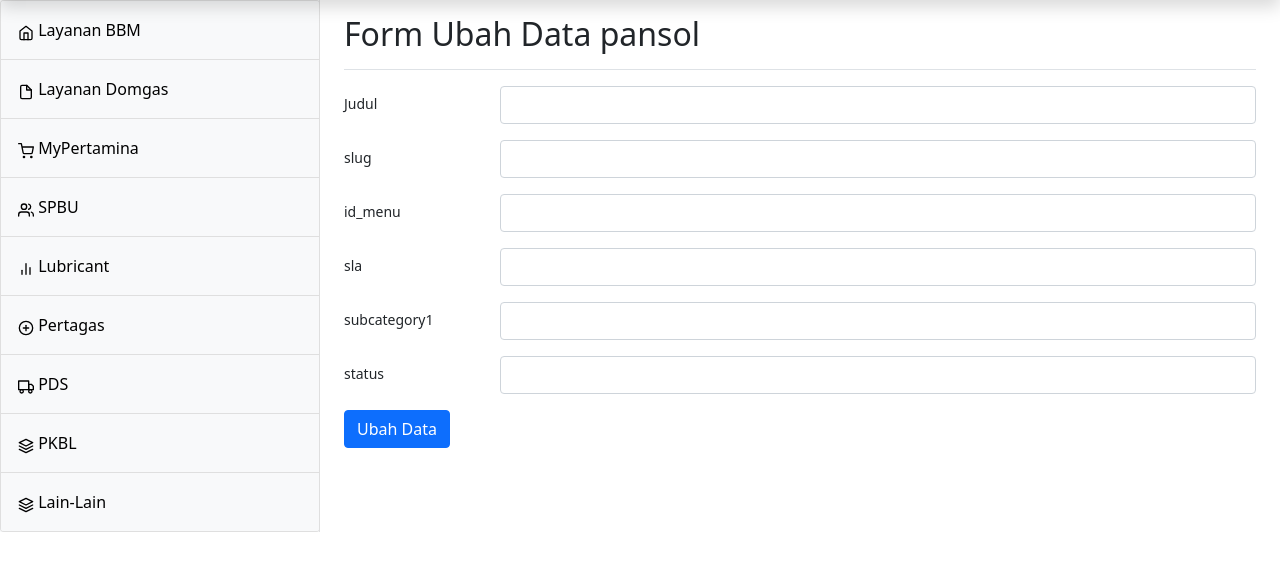
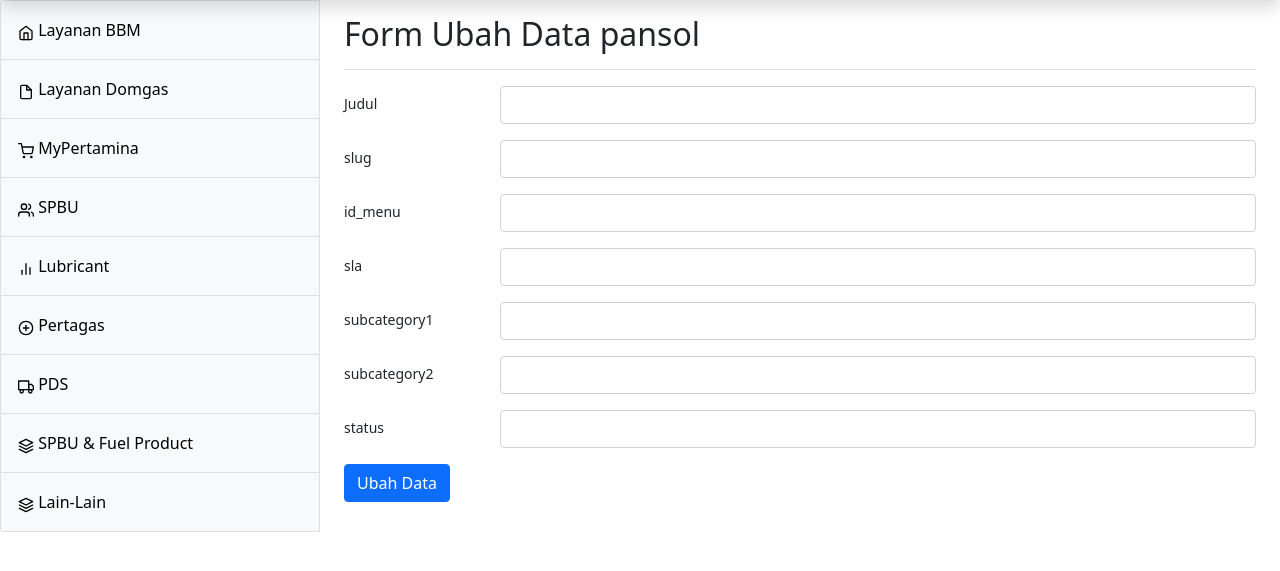
Before and after one commit to gunawanzakiahhalim/ci4login, a CodeIgniter 4 app: the page made by app/Views/pansol/edit.php in a window 1280 px wide. Shown: the part 65-636 px from the top of the page. Run offline with PHP 8.4 and a stand-in for CodeIgniter, Linux system fonts and the light colour scheme; the template is opened without the code that fills it, so the values that code supplies are empty; some libraries are stand-ins or nearby versions.

Commit message:
modified pansol A_P9 ke H_P1

```diff
--- a/app/Controllers/BaseController.php
+++ b/app/Controllers/BaseController.php
@@ -49,6 +49,7 @@ class BaseController extends Controller
 		$this->uri_pansol_E = 'http://localhost:8080/pansol_E';
 		$this->uri_pansol_F = 'http://localhost:8080/pansol_F';
 		$this->uri_pansol_G = 'http://localhost:8080/pansol_G';
+		$this->uri_pansol_H = 'http://localhost:8080/pansol_H';
 		$this->uri_pansol_Z = 'http://localhost:8080/pansol_Z';
 		//session();
 	}
--- a/app/Controllers/Pansol.php
+++ b/app/Controllers/Pansol.php
@@ -100,6 +100,7 @@ class Pansol extends BaseController
             'id_menu' => $this->request->getVar('id_menu'),
             'sla' => $this->request->getVar('sla'),
             'subcategory1' => $this->request->getVar('subcategory1'),
+            'subcategory2' => $this->request->getVar('subcategory2'),
             'status' => $this->request->getVar('status')
         ]);
 
@@ -157,6 +158,7 @@ class Pansol extends BaseController
             'id_menu' => $this->request->getVar('id_menu'),
             'sla' => $this->request->getVar('sla'),
             'subcategory1' => $this->request->getVar('subcategory1'),
+            'subcategory2' => $this->request->getVar('subcategory2'),
             'status' => $this->request->getVar('status')
         ]);
 
--- a/app/Models/PansolModel.php
+++ b/app/Models/PansolModel.php
@@ -8,7 +8,7 @@ class PansolModel extends Model
 {
     protected $table = 'pansol';
     protected $useTimestamps = true;
-    protected $allowedFields = ['judul', 'slug', 'id_menu', 'sla', 'subcategory1', 'status'];
+    protected $allowedFields = ['judul', 'slug', 'id_menu', 'sla', 'subcategory1', 'subcategory2', 'status'];
 
     public function search($keyword)
     {
--- a/app/Views/info/file5.php
+++ b/app/Views/info/file5.php
@@ -5,6 +5,8 @@
                 <h5 class="card-title text-center">Informasi</h5>
                 <div class="list-group">
                     <h6 class="card-subtitle mb-2 text-muted mt-3">**Informasi Lengkap cek Diana</h6>
+                    <a href="https://ops11.000webhostapp.com/img/Promo%20Womens%20Day.jpeg" target="_blank" class="list-group-item list-group-item-action list-group-item-info">Harga BBM Promo Womens Day</a>
+                    <a href="https://arjunadigital.000webhostapp.com/promo/pdf/List%20Store%20Promo%20Womens%20Day.pdf" target="_blank" class="list-group-item list-group-item-action list-group-item-info">List Promo Womens Day</a>
                     <a href="https://ops11.000webhostapp.com/img/Harga%20BBM%20Industri%20periode%20I%20Maret%202021.jpeg" target="_blank" class="list-group-item list-group-item-action list-group-item-info">Harga BBM Industri periode I Maret 2021</a>
                     <a href="https://ops11.000webhostapp.com/img/Hemat%20Makin%20Dahsyat%20Rp%20300.jpeg" target="_blank" class="list-group-item list-group-item-action list-group-item-info">Hemat Makin Dahsyat Rp 300</a>
                     <a href="https://arjunadigital.000webhostapp.com/pdf/Materi%20Upskilling%20PCC%201-500-000.pdf" target="_blank" class="list-group-item list-group-item-action list-group-item-info">Materi Upskilling PCC 1-500-000</a>
--- a/app/Views/pansol/detail.php
+++ b/app/Views/pansol/detail.php
@@ -34,6 +34,12 @@
         </div>
       </div>
       <div class="mb-3 row">
+        <label for="subcategory2" class="col-sm-2 col-form-label"><b>subcategory2</b></label>
+        <div class="col-sm-10">
+          <input type="text" readonly class="form-control-plaintext" id="subcategory2" value="<?= $pansol['subcategory2']; ?>">
+        </div>
+      </div>
+      <div class="mb-3 row">
         <label for="status" class="col-sm-2 col-form-label"><b>status</b></label>
         <div class="col-sm-10">
           <input type="text" readonly class="form-control-plaintext" id="status" value="<?= $pansol['status']; ?>">
--- a/app/Views/pansol/edit.php
+++ b/app/Views/pansol/edit.php
@@ -56,6 +56,15 @@
             </div>
         </div>
         <div class="mb-3 row">
+            <label for="subcategory2" class="col-sm-2 col-form-label">subcategory2</label>
+            <div class="col-sm-10">
+                <input type="text" class="form-control <?= ($validation->hasError('subcategory2')) ? 'is-invalid' : ''; ?>" id="subcategory2" name="subcategory2" value="<?= (old('subcategory2')) ? old('subcategory2') : $pansol['subcategory2'] ?>">
+                <div class="invalid-feedback">
+                    <?= $validation->getError('subcategory2'); ?>
+                </div>
+            </div>
+        </div>
+        <div class="mb-3 row">
             <label for="status" class="col-sm-2 col-form-label">status</label>
             <div class="col-sm-10">
                 <input type="text" class="form-control <?= ($validation->hasError('status')) ? 'is-invalid' : ''; ?>" id="status" name="status" value="<?= (old('status')) ? old('status') : $pansol['status'] ?>">
--- a/app/Views/templatespansol/sidebar.php
+++ b/app/Views/templatespansol/sidebar.php
@@ -63,7 +63,7 @@
                         "heading" => "heading_H",
                         "id_menu" => "pansol_H",
                         "icons" => "layers",
-                        "nama" => "PKBL",
+                        "nama" => "SPBU & Fuel Product",
                         "link" => "menu_H",
                         "default" => "Menu_H_P1"
                     ],
```
Also changed, not shown: app/Controllers/Pansol_H/Menu_H_P1.php (renamed from app/Controllers/Pansol_A/Menu_A_P39.php, +6 -6 lines), app/Views/H/P1/index.php (renamed from app/Views/A/P39/index.php).
